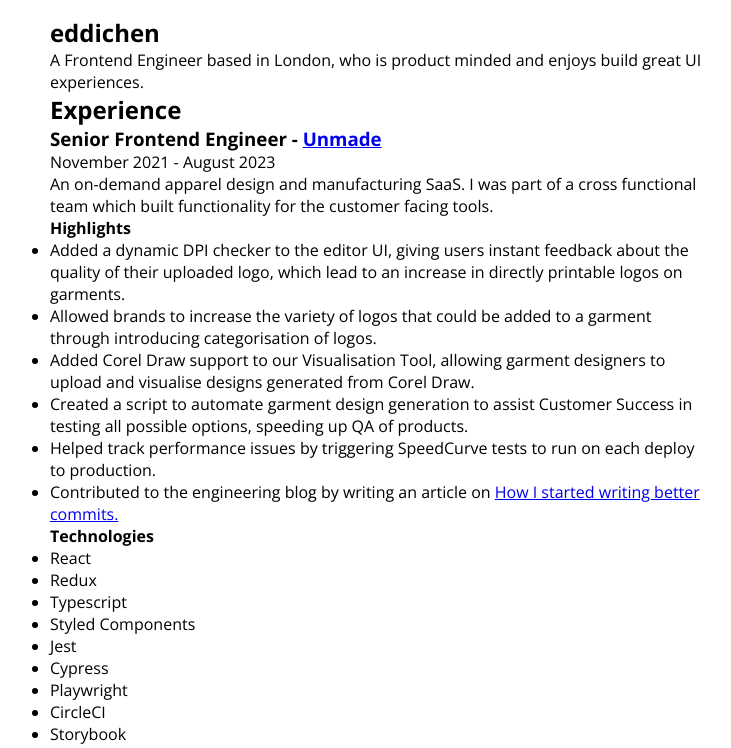
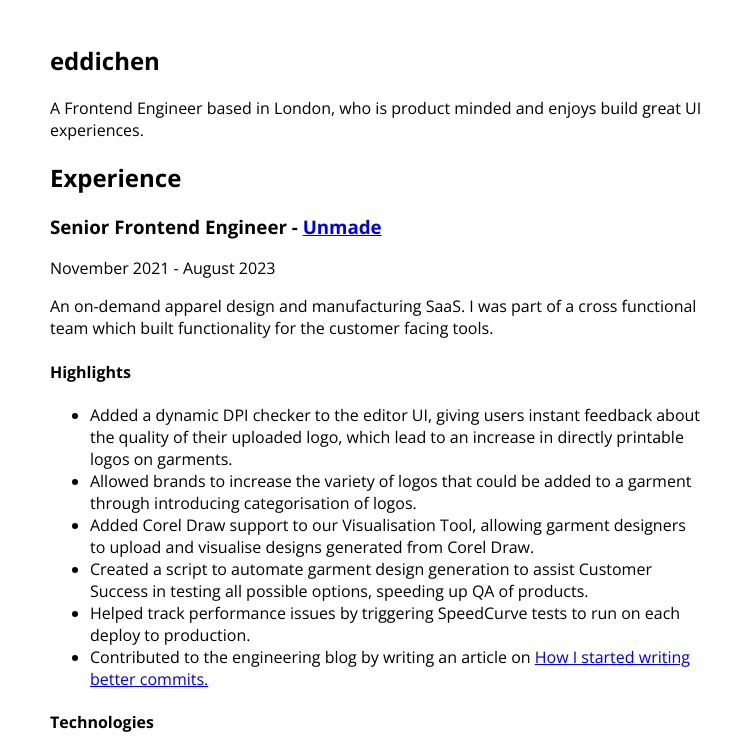
Before and after one commit to eddichen/personal-site, a Next.js app: page / in a window 1280 px wide. Shown: the top 748 px of the page, without its empty margins (263-994 px from the left). Built offline with nearby package versions, Linux system fonts and the light colour scheme.

Commit message:
Removing the margin and padding styling applied to all elements

```diff
--- a/src/app/globals.css
+++ b/src/app/globals.css
@@ -8,8 +8,6 @@
 
 * {
   box-sizing: border-box;
-  padding: 0;
-  margin: 0;
 }
 
 html,
```
